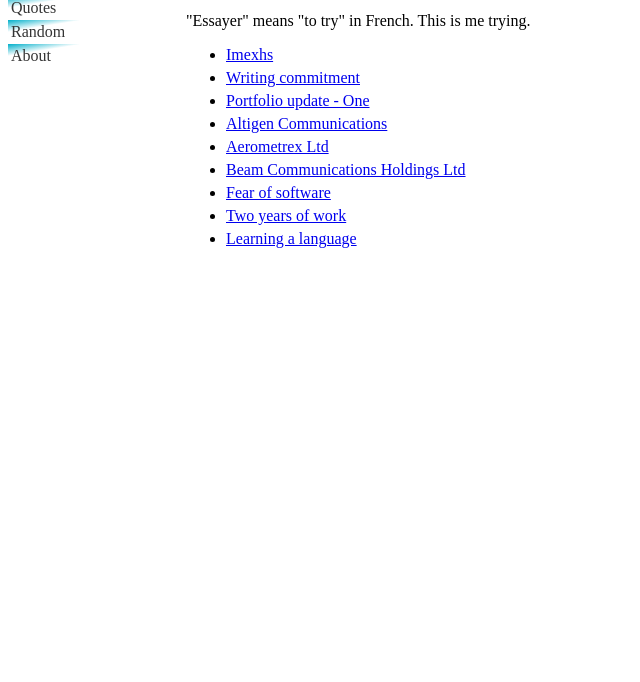
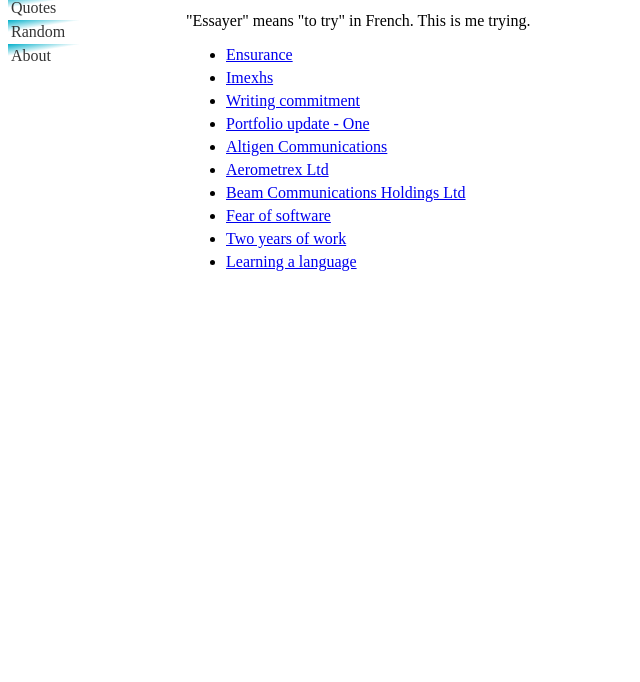
Before and after one commit to templargin/myweb, a plain HTML site: page essays.html in a window 1280 px wide. Shown: the part 118-800 px from the top of the page, without its empty margins (0-640 px from the left). Drawn offline with nearby package versions, Linux system fonts and the light colour scheme.

Commit message:
Update essays.html

```diff
--- a/essays.html
+++ b/essays.html
@@ -24,10 +24,13 @@
       <h3 class="head">Essays</h3>
       <p> "Essayer" means "to try" in French. This is me trying.</p>
       <ul>
+
           <!--
            <li><a href="paradigm.html">Paradigm shift</a></li>
            <li><a href="codingfang.html">Path to software engineering</a></li>
            -->
+
+          <li><a href="ena.html">Ensurance</a></li>
           <li><a href="ime.html">Imexhs</a></li>
           <li><a href="writing52.html">Writing commitment</a></li>
           <li><a href="pu1.html">Portfolio update - One</a></li>
```
